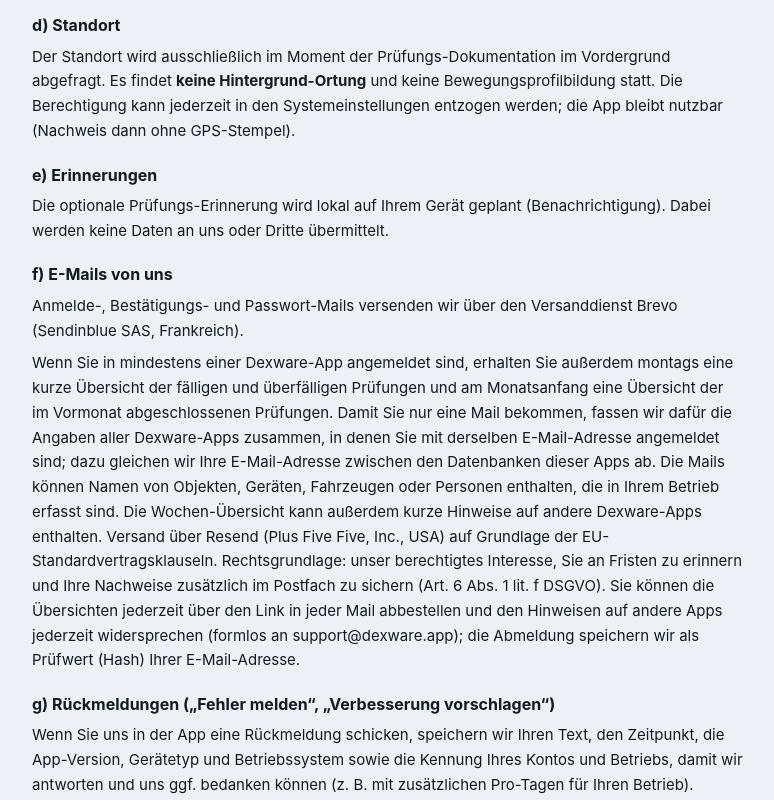
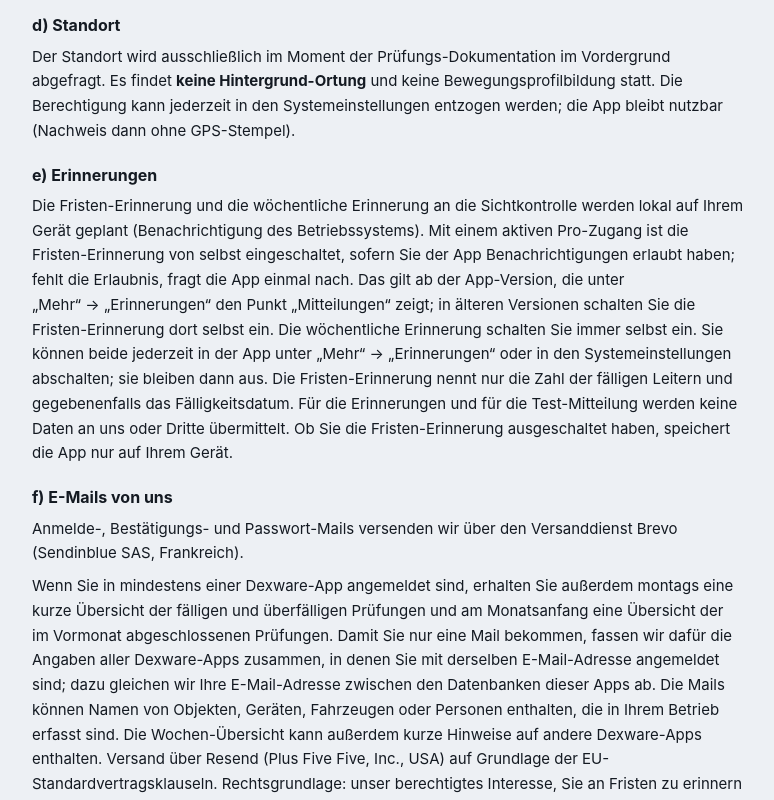
Before and after one commit to CraftlogAPP/leiterdex-web, a plain HTML site: page datenschutz.html in a window 1280 px wide. Shown: the part 1063-1863 px from the top of the page, without its empty margins (252-1026 px from the left). Drawn offline with Linux system fonts and the light colour scheme.

Commit message:
Datenschutz e) Erinnerungen (Stand 28.11.2026): Fristen-Erinnerung mit Pro von selbst an – ab der App-Version mit dem Punkt „Mitteilungen“ unter „Mehr“ → „Erinnerungen“, vorher selbst einschalten; abschaltbar, bleibt dann aus; nennt nur Zahl und Fälligkeitsdatum; Test-Mitteilung lokal; Merker nur auf dem Gerät

```diff
--- a/datenschutz.html
+++ b/datenschutz.html
@@ -48,7 +48,7 @@
     </header>
 
     <h1>Datenschutzerklärung</h1>
-    <p class="stand">Stand: 24.11.2026 · Gilt für die mobile App „LeiterDex" und diese Website.</p>
+    <p class="stand">Stand: 28.11.2026 · Gilt für die mobile App „LeiterDex" und diese Website.</p>
 
     <h2>1. Verantwortlicher</h2>
     <p>
@@ -87,8 +87,16 @@
       Berechtigung kann jederzeit in den Systemeinstellungen entzogen werden; die App bleibt nutzbar
       (Nachweis dann ohne GPS-Stempel).</p>
     <h3>e) Erinnerungen</h3>
-    <p>Die optionale Prüfungs-Erinnerung wird lokal auf Ihrem Gerät geplant (Benachrichtigung).
-      Dabei werden keine Daten an uns oder Dritte übermittelt.</p>
+    <p>Die Fristen-Erinnerung und die wöchentliche Erinnerung an die Sichtkontrolle werden lokal auf Ihrem Gerät
+      geplant (Benachrichtigung des Betriebssystems). Mit einem aktiven Pro-Zugang ist die Fristen-Erinnerung von
+      selbst eingeschaltet, sofern Sie der App Benachrichtigungen erlaubt haben; fehlt die Erlaubnis, fragt die App
+      einmal nach. Das gilt ab der App-Version, die unter „Mehr“ → „Erinnerungen“ den Punkt „Mitteilungen“ zeigt; in
+      älteren Versionen schalten Sie die Fristen-Erinnerung dort selbst ein. Die wöchentliche Erinnerung schalten
+      Sie immer selbst ein. Sie können beide jederzeit in der App unter „Mehr“ → „Erinnerungen“ oder in den
+      Systemeinstellungen abschalten; sie bleiben dann aus. Die Fristen-Erinnerung nennt nur die Zahl der fälligen
+      Leitern und gegebenenfalls das Fälligkeitsdatum. Für die Erinnerungen und für die Test-Mitteilung werden keine
+      Daten an uns oder Dritte übermittelt. Ob Sie die Fristen-Erinnerung ausgeschaltet haben, speichert die App nur
+      auf Ihrem Gerät.</p>
 
     <h3>f) E-Mails von uns</h3>
     <p>Anmelde-, Bestätigungs- und Passwort-Mails versenden wir über den Versanddienst Brevo (Sendinblue SAS, Frankreich).</p>
```
